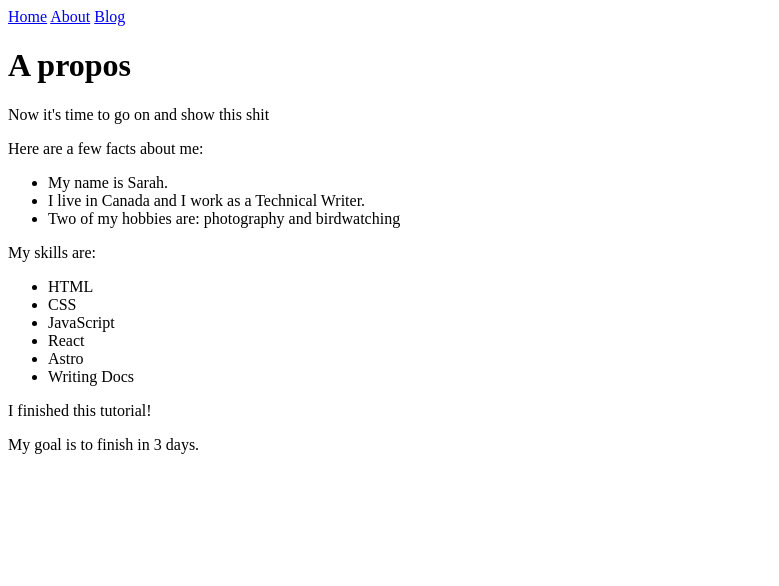
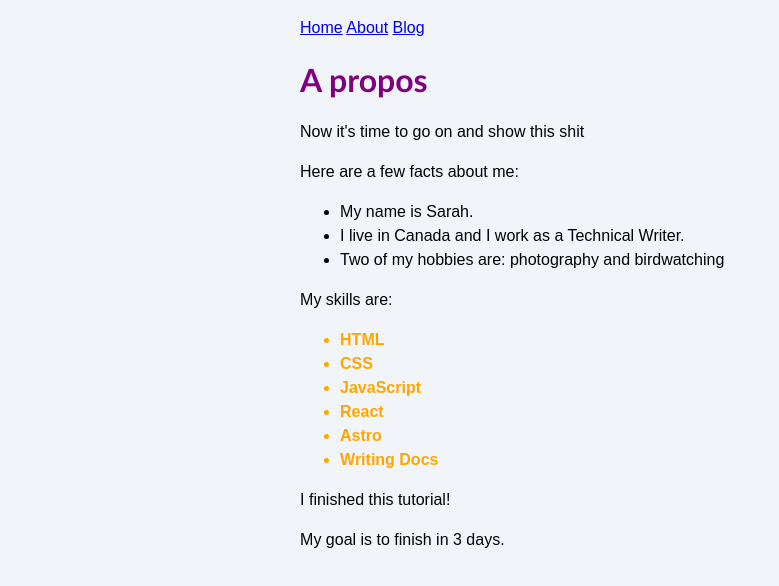
Before and after one commit to Hamson666/github-astroblog, an Astro site: page /about in a window 1280 px wide. Shown: the whole page, without its empty margins (0-779 px from the left). Built offline with nearby package versions, Linux system fonts and the light colour scheme; Astro itself is replaced by a stand-in of ours.

Commit message:
3 files modified, 1 added

```diff
--- a/src/pages/about.astro
+++ b/src/pages/about.astro
@@ -1,4 +1,6 @@
 ---
+  import '../styles/global.css';
+
 	const pageTitle = "A propos";
 
   const identity = {
@@ -13,6 +15,8 @@
   const happy = false;
   const finished = true;
   const goal = 3;
+
+  const skillColor = "orange";
 ---
 
 <html lang="en">
@@ -22,6 +26,17 @@
 		<meta name="viewport" content="width=device-width" />
 		<meta name="generator" content={Astro.generator} />
 		<title>{pageTitle}</title>
+    <style define:vars={{skillColor}}>
+      h1 {
+        color: purple;
+        font-size: 2em;
+        font-family: "calibri";
+      }
+      .skill {
+        color: var(--skillColor);
+        font-weight: bold;
+      }
+    </style>
 	</head>
 	<body>
     <a href="/">Home</a>
@@ -40,7 +55,7 @@
     </ul>
     <p>My skills are:</p>
     <ul>
-      {skills.map((skill) => <li>{skill}</li>)}
+      {skills.map((skill) => <li class="skill">{skill}</li>)}
     </ul>
 
     {happy && <p>I am happy to be learning Astro!</p>}
--- a/src/pages/blog.astro
+++ b/src/pages/blog.astro
@@ -1,4 +1,5 @@
 ---
+  import '../styles/global.css';
   const pageTitle = "Bloggy Blogga";
 ---
 
--- a/src/pages/index.astro
+++ b/src/pages/index.astro
@@ -1,4 +1,5 @@
 ---
+  import '../styles/global.css';
 	const pageTitle = "Index";
 ---
 
--- /dev/null
+++ b/src/styles/global.css
@@ -0,0 +1,21 @@
+html {
+  background-color: #f1f5f9;
+  font-family: sans-serif;
+}
+
+body {
+  margin: 0 auto;
+  width: 100%;
+  max-width: 80ch;
+  padding: 1rem;
+  line-height: 1.5;
+}
+
+* {
+  box-sizing: border-box;
+}
+
+h1 {
+  margin: 1rem 0;
+  font-size: 2.5rem;
+}
```
